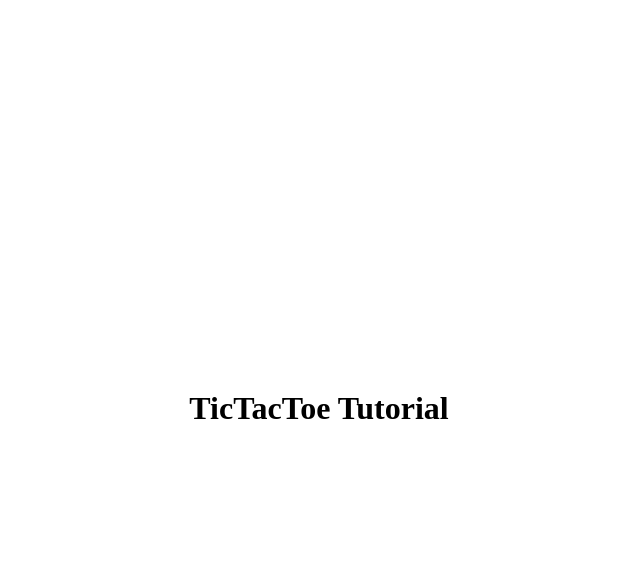
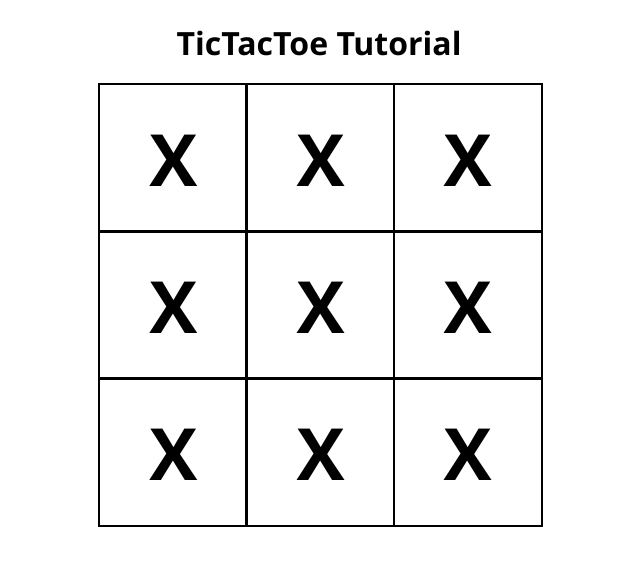
Before and after one commit to shtanriverdi/react-learning-notes, a React (Vite) app: page / in a window 1280 px wide. Shown: the top 566 px of the page, without its empty margins (321-961 px from the left). Built offline with nearby package versions, Linux system fonts and the light colour scheme.

Commit message:
Create 3x3 grid

```diff
--- a/src/App.jsx
+++ b/src/App.jsx
@@ -1,5 +1,5 @@
-// import PassingStateDown from "./PassingStateDown";
-import TicTacToe from "./TicTacToe"
+// import PassingStateDown from "./QuickStart/PassingStateDown";
+import TicTacToe from "./TicTacToe/TicTacToe";
 
 export default function App() {
   return (
--- a/src/PassingStateDown.jsx
+++ b/src/QuickStart/PassingStateDown.jsx
@@ -1,5 +1,5 @@
 import { useState } from "react";
-import Button from "./Button";
+import Button from "../Button";
 
 export default function PassingStateDown() {
   const [count, setCount] = useState(0);
--- a/src/TicTacToe.jsx
+++ /dev/null
@@ -1,7 +0,0 @@
-export default function TicTacToe() {
-    return (
-        <>
-            <h1>TicTacToe Tutorial</h1>
-        </>
-    );
-}
--- /dev/null
+++ b/src/TicTacToe/Square.jsx
@@ -0,0 +1,3 @@
+export default function Square() {
+    return <button className="square">X</button>;
+}
--- /dev/null
+++ b/src/TicTacToe/TicTacToe.jsx
@@ -0,0 +1,24 @@
+import Square from "./Square";
+
+export default function TicTacToe() {
+  return (
+    <>
+      <h1>TicTacToe Tutorial</h1>
+      <div>
+        <Square />
+        <Square />
+        <Square />
+      </div>
+      <div>
+        <Square />
+        <Square />
+        <Square />
+      </div>
+      <div>
+        <Square />
+        <Square />
+        <Square />
+      </div>
+    </>
+  );
+}
--- a/src/index.css
+++ b/src/index.css
@@ -1,6 +1,28 @@
+* {
+  box-sizing: border-box;
+  user-select: none;
+  font-family: 'Segoe UI', Tahoma, Geneva, Verdana, sans-serif;
+}
+
 body {
   height: 100vh;
   display: flex;
   justify-content: center;
-  align-items: center;
+  /* align-items: center; */
+  padding: 0;
+  margin: 0;
+  text-align: center;
 }
+
+.square {
+  width: 150px;
+  height: 150px;
+  font-size: 4.5rem;
+  background-color: transparent;
+  text-align: center;
+  border: 0.04em black solid;
+  margin-top: -0.04em;
+  margin-right: -0.04em;
+  padding: 0;
+  font-weight: bold;
+}
```
